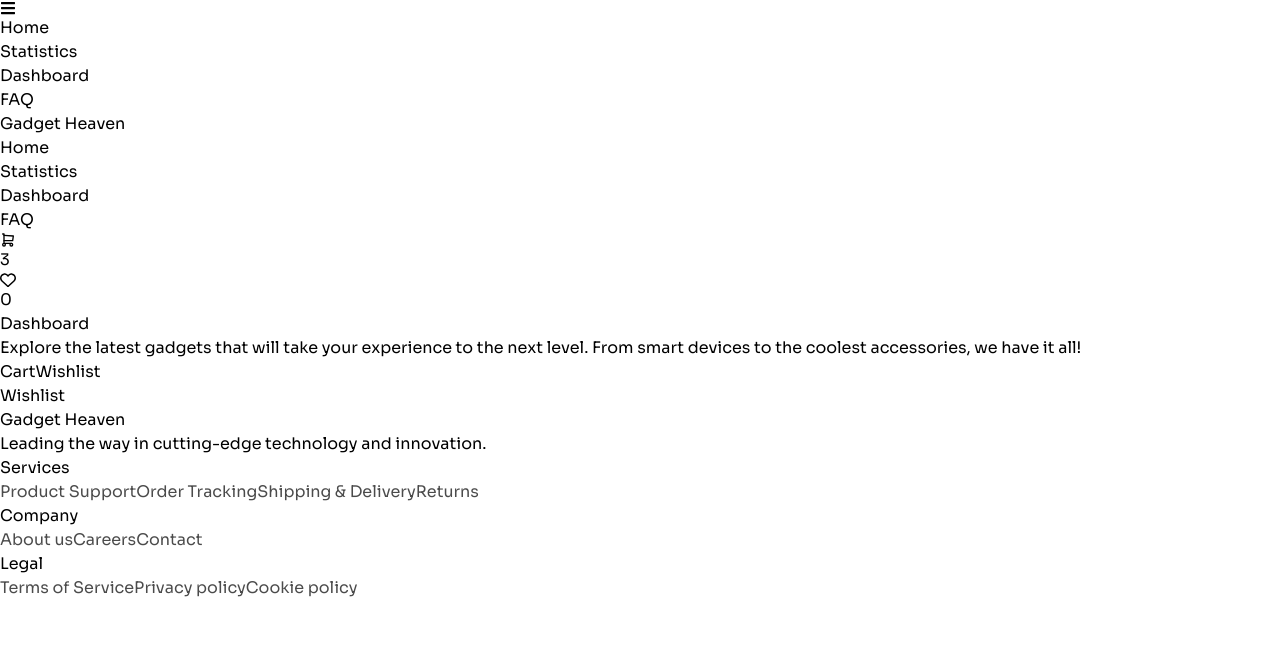
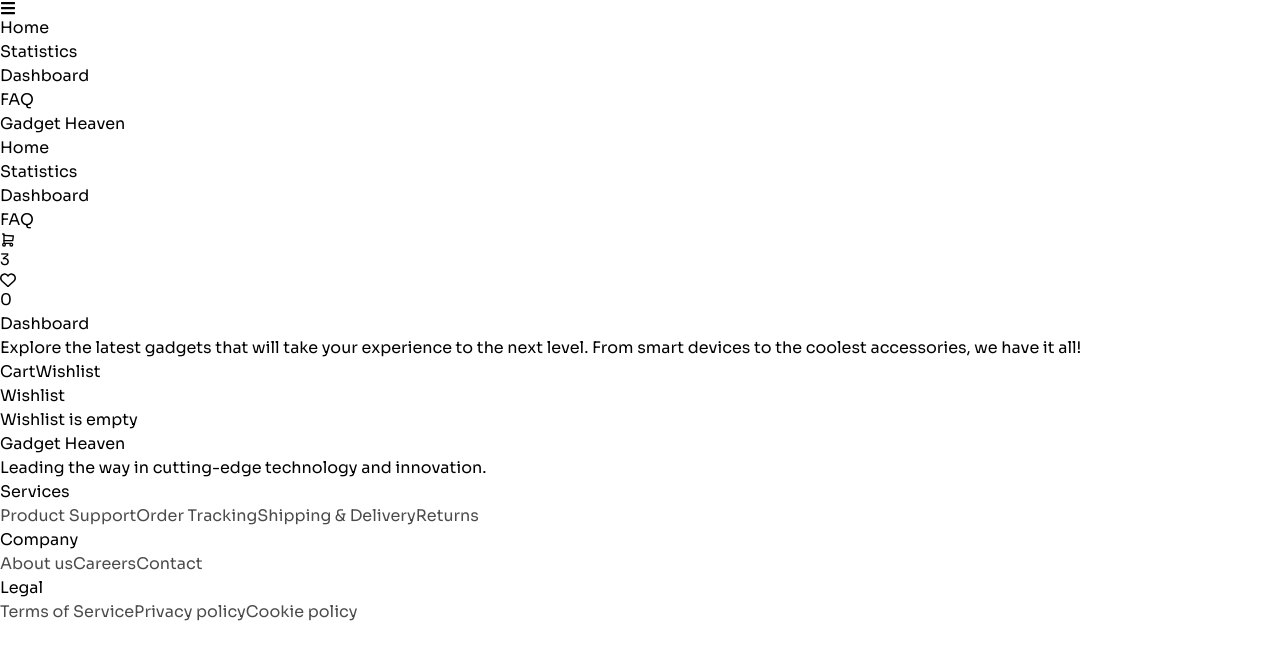
Before and after one commit to fahimprito/gadget-heaven, a React app: page /dashboard/wishlist in a window 1280 px wide. Shown: the top 660 px of the page. Built offline with nearby package versions, Linux system fonts and the light colour scheme; the HTML template or start-up script is replaced by a standard one.

Commit message:
wishlish empty msg

```diff
--- a/src/components/WishItems/AllWishItem.jsx
+++ b/src/components/WishItems/AllWishItem.jsx
@@ -22,11 +22,17 @@ const AllWishItem = () => {
     return (
         <div>
             {
-                wishProduct.map(product => <WishItem
-                    key={product.product_id}
-                    product={product}
-                    handleRemove={handleRemove}
-                ></WishItem>)
+                wishProduct.length === 0 ? (
+                    <div className="p-4">
+                        <p className="text-4xl text-center text-red-300 font-bold">Wishlist is empty</p>
+                    </div>
+                ) : (
+                    wishProduct.map(product => <WishItem
+                        key={product.product_id}
+                        product={product}
+                        handleRemove={handleRemove}
+                    ></WishItem>)
+                )
             }
 
         </div>
--- a/src/components/WishItems/WishItem.jsx
+++ b/src/components/WishItems/WishItem.jsx
@@ -19,7 +19,7 @@ const WishItem = ({ product, handleRemove }) => {
                 </div>
                 <button
                     onClick={() => handleRemove(product_id)}
-                    className="text-4xl text-red-500 hover:bg-gray-200 rounded-full mr-10">
+                    className="text-4xl text-red-500 hover:bg-gray-200 rounded-full mr-6">
                     <MdOutlineCancel />
                 </button>
 
```
